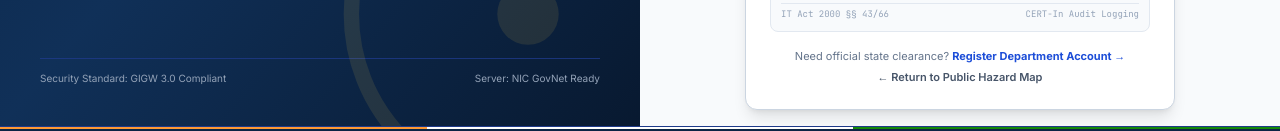
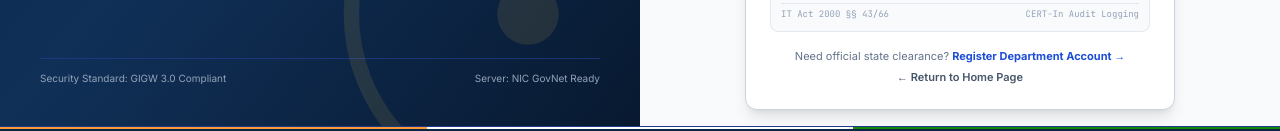
Before and after one commit to DivyanshiK179/RiskOS, a React (Vite) app: page /login in a window 1280 px wide. Shown: the part 671-802 px from the top of the page. Built offline with nearby package versions, Linux system fonts and the light colour scheme; no server answers.

Commit message:
fix(login): update back link label to Return to Home Page

```diff
--- a/src/pages/Login.tsx
+++ b/src/pages/Login.tsx
@@ -560,7 +560,7 @@ export default function Login() {
               </div>
               <div>
                 <Link to="/" className="text-slate-600 dark:text-slate-400 hover:underline font-semibold text-[11px]">
-                  ← {lang === "hi" ? "सार्वजनिक आपदा मानचित्र पर वापस जाएं" : "Return to Public Hazard Map"}
+                  ← {lang === "hi" ? "मुख्य पृष्ठ पर वापस जाएं" : "Return to Home Page"}
                 </Link>
               </div>
             </div>
```
